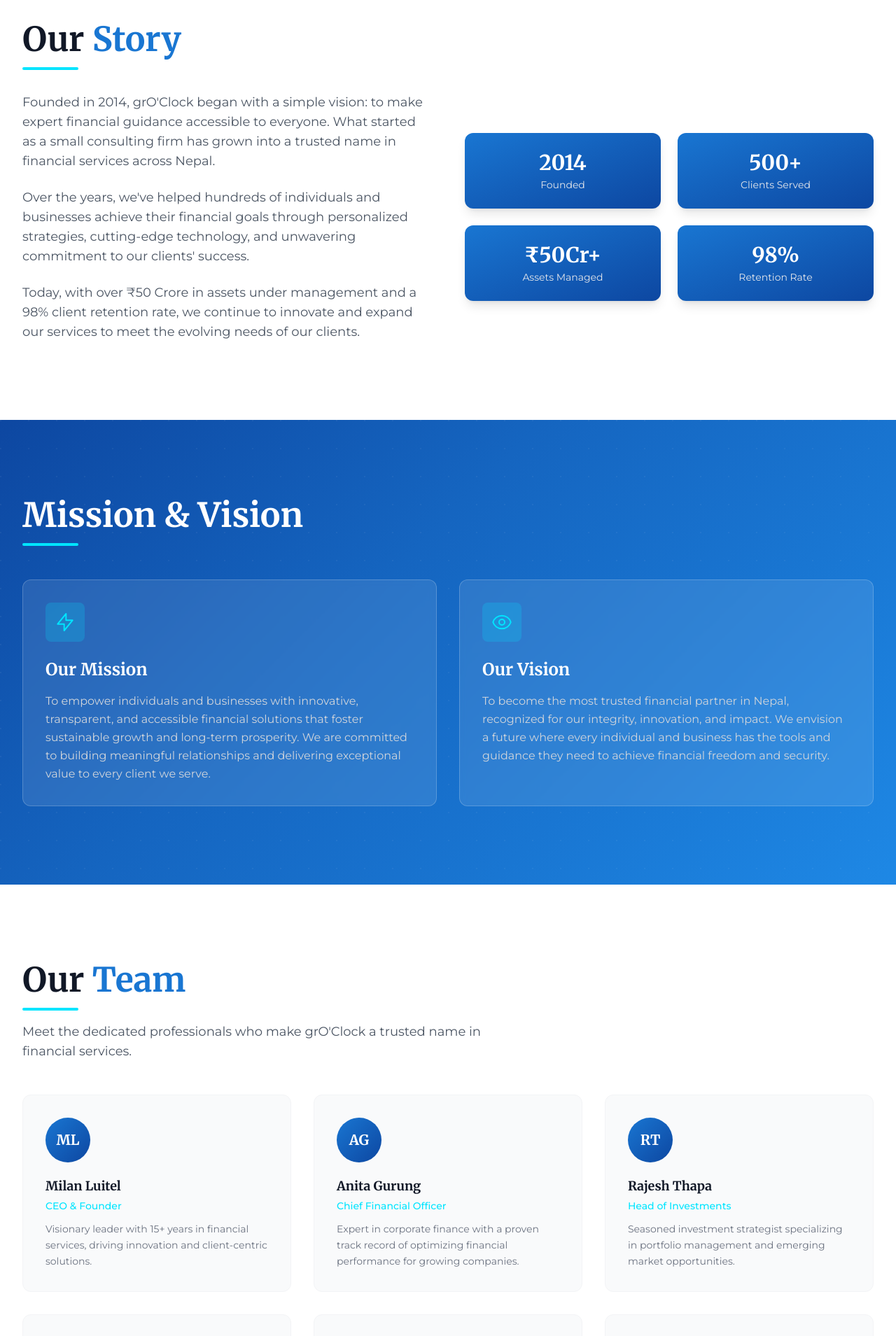
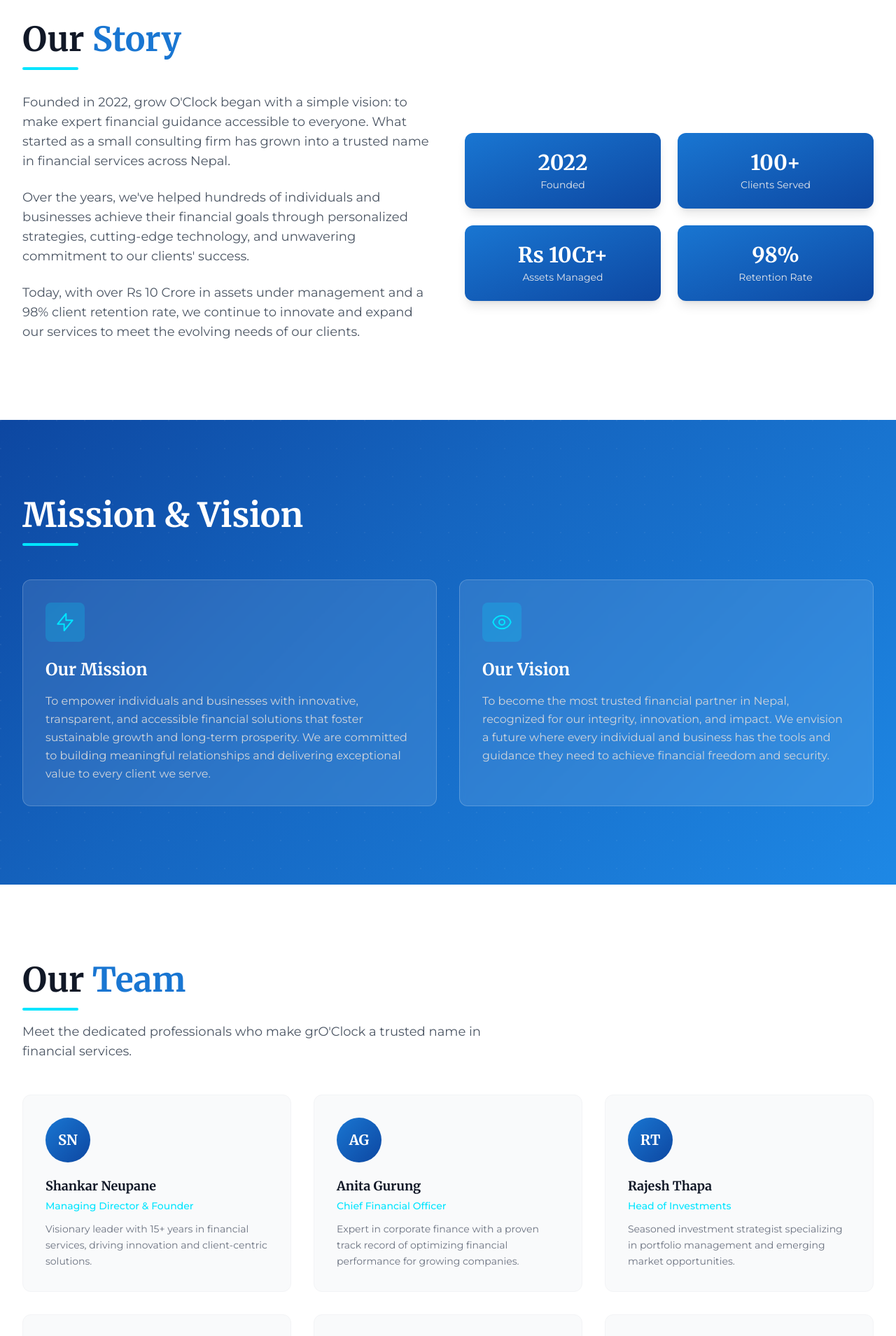
Before and after one commit to swaruplamsal/growO-clock-website, a Next.js app in the folder frontend/: page /about in a window 1280 px wide. Shown: the part 480-2389 px from the top of the page at 70% size. Built offline with nearby package versions, Linux system fonts and the light colour scheme; no server answers.

Commit message:
Update the founding date and some data points in About Us page

```diff
--- a/frontend/app/about/AboutContent.jsx
+++ b/frontend/app/about/AboutContent.jsx
@@ -34,8 +34,8 @@ function AnimatedSection({ children, id, className = "" }) {
 
 const team = [
   {
-    name: "Milan Luitel",
-    role: "CEO & Founder",
+    name: "Shankar Neupane",
+    role: "Managing Director & Founder",
     bio: "Visionary leader with 15+ years in financial services, driving innovation and client-centric solutions.",
   },
   {
@@ -102,8 +102,8 @@ export default function AboutContent() {
             <div className="grid md:grid-cols-2 gap-12 items-center">
               <div>
                 <p className="font-montserrat text-gray-600 text-base md:text-lg leading-relaxed mb-6">
-                  Founded in 2014, grO&apos;Clock began with a simple vision: to
-                  make expert financial guidance accessible to everyone. What
+                  Founded in 2022, grow O&apos;Clock began with a simple vision:
+                  to make expert financial guidance accessible to everyone. What
                   started as a small consulting firm has grown into a trusted
                   name in financial services across Nepal.
                 </p>
@@ -114,16 +114,16 @@ export default function AboutContent() {
                   to our clients&apos; success.
                 </p>
                 <p className="font-montserrat text-gray-600 text-base md:text-lg leading-relaxed">
-                  Today, with over ₹50 Crore in assets under management and a
+                  Today, with over Rs 10 Crore in assets under management and a
                   98% client retention rate, we continue to innovate and expand
                   our services to meet the evolving needs of our clients.
                 </p>
               </div>
               <div className="grid grid-cols-2 gap-6">
                 {[
-                  { value: "2014", label: "Founded" },
-                  { value: "500+", label: "Clients Served" },
-                  { value: "₹50Cr+", label: "Assets Managed" },
+                  { value: "2022", label: "Founded" },
+                  { value: "100+", label: "Clients Served" },
+                  { value: "Rs 10Cr+", label: "Assets Managed" },
                   { value: "98%", label: "Retention Rate" },
                 ].map((stat) => (
                   <div
```
